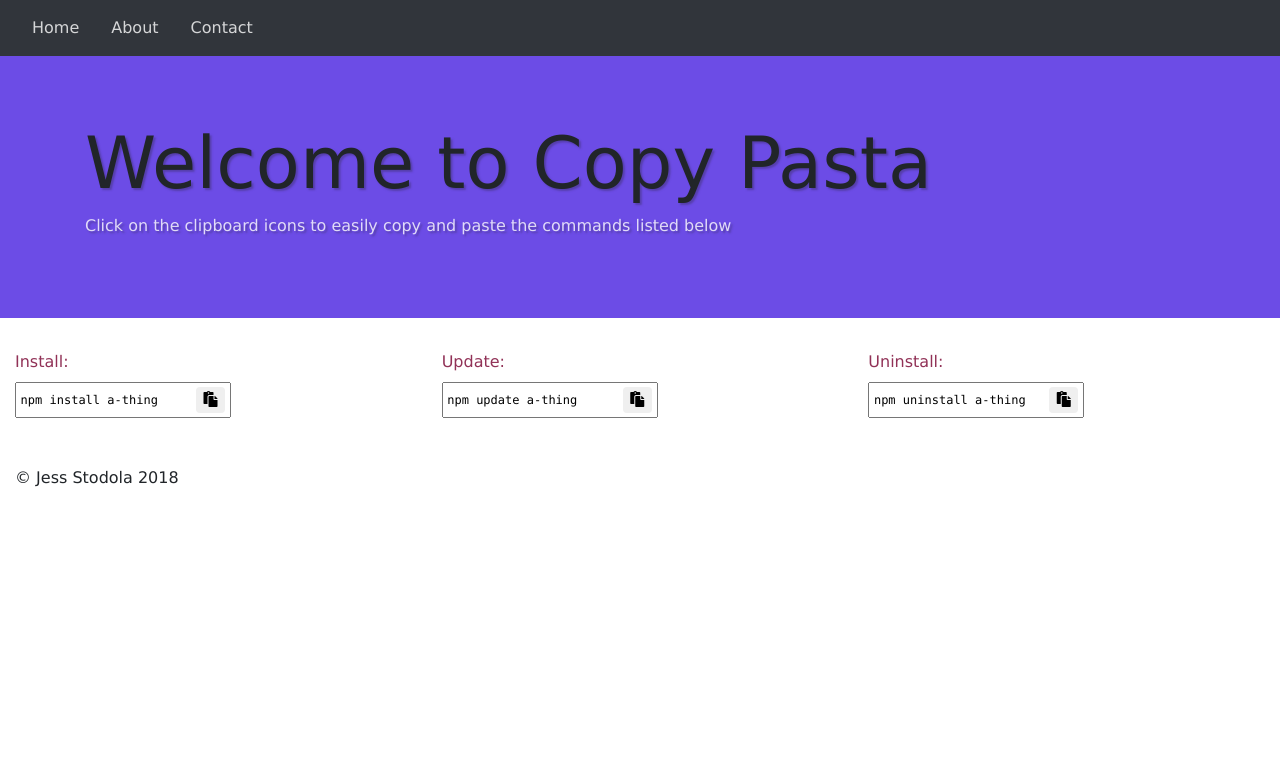
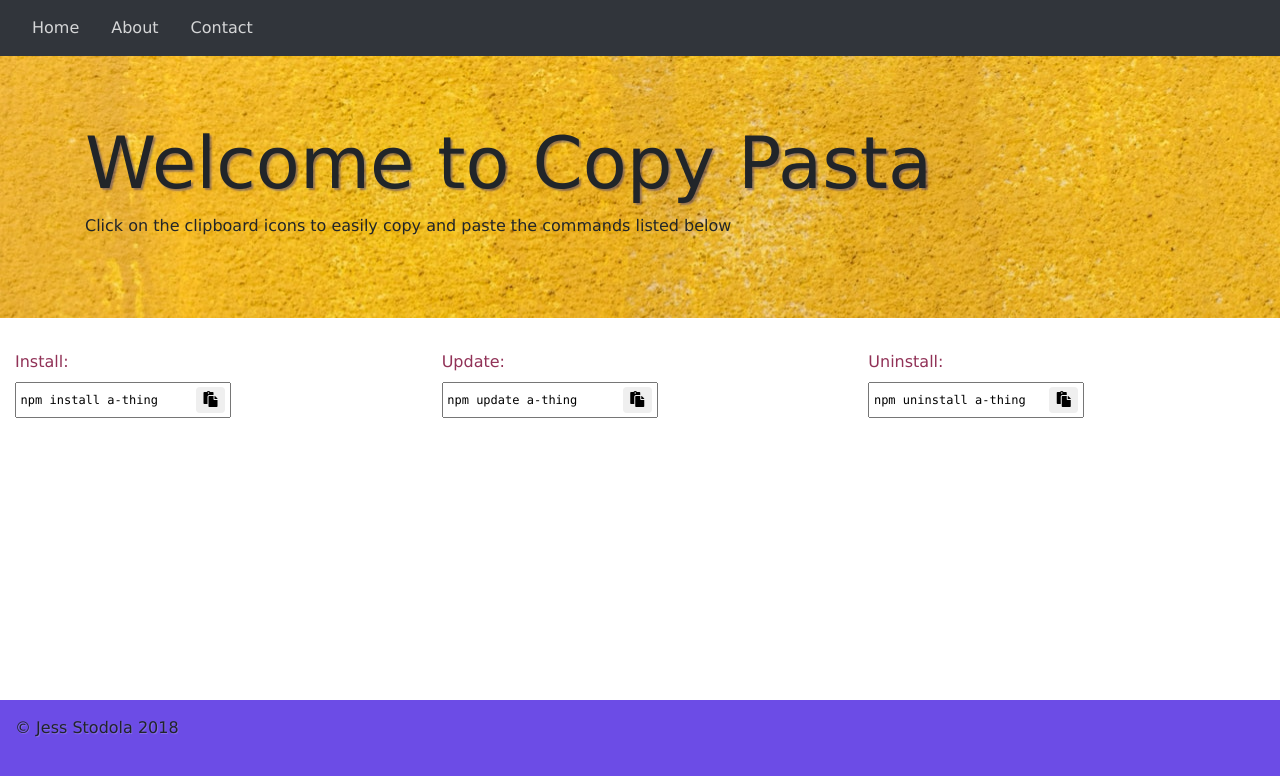
Before and after one commit to jtstodola/CopyPasta, a plain HTML site: page index.html in a window 1280 px wide. Drawn offline with nearby package versions, Linux system fonts and the light colour scheme.

Commit message:
Add background image and adjust footer position

```diff
--- a/assets/css/custom.css
+++ b/assets/css/custom.css
@@ -11,7 +11,7 @@ nav a {
 }
 
 div.welcome {
-  background-color: rgba(108, 76, 230, 1) !important;
+  background: url(../images/abstract-art-background-1020317.jpg);
   border-radius: 0;
 }
 
@@ -20,9 +20,8 @@ div.welcome h1 {
   text-shadow: 2px 2px 2px rgba(63, 49, 115, .5);
 }
 
-div.welcome p {
-  color: rgba(255, 255, 255, .8);
-  text-shadow: 2px 2px 2px rgba(63, 49, 115, .5);
+.instructions p {
+  color: rgba(0, 0, 0, 1);
 }
 
 label {
@@ -48,5 +47,11 @@ input {
 }
 
 footer {
-  margin: 2em;
+  margin: 0em 2em;
+  padding: 1em;
+  height: 100px;
+  position: fixed;
+  bottom: 0;
+  background-color: rgba(108, 76, 230, 1);
+  text-shadow: .05em .05em .05em rgba(255, 255, 255, .2);
 }
```
